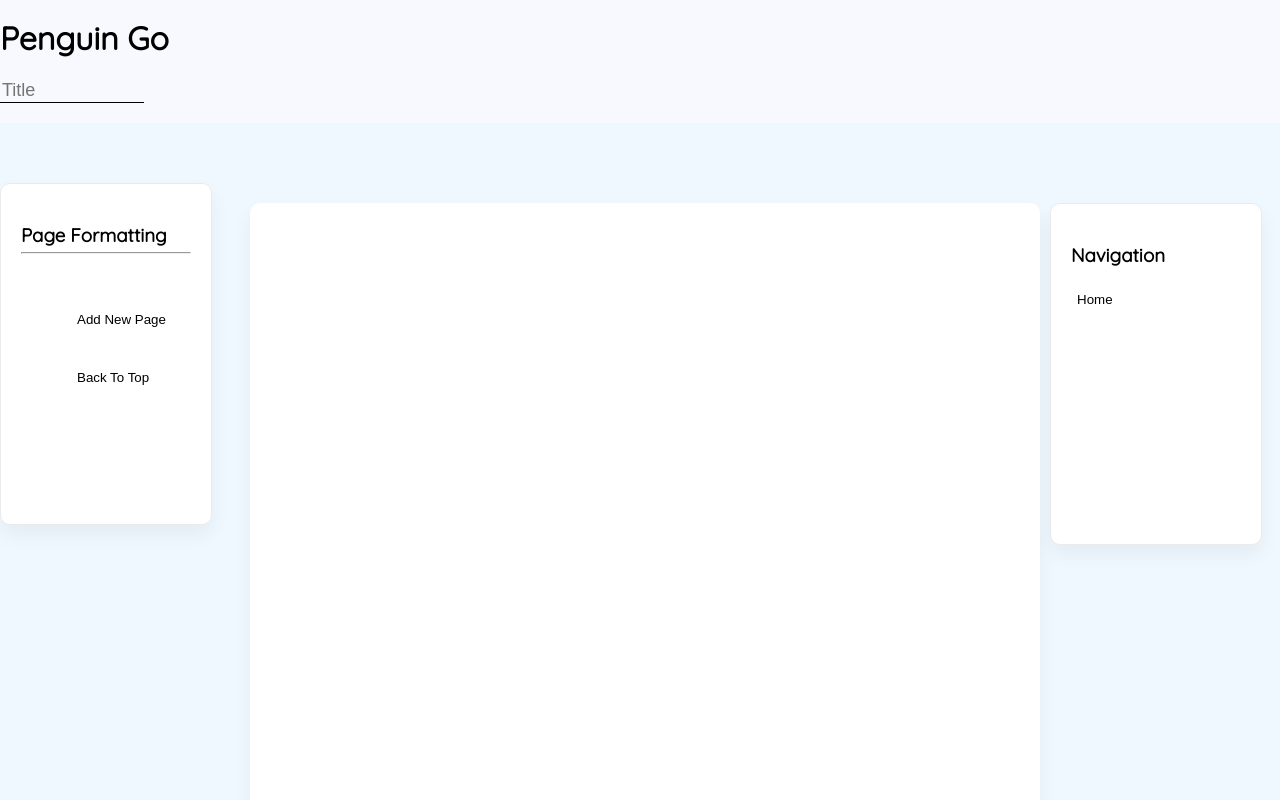
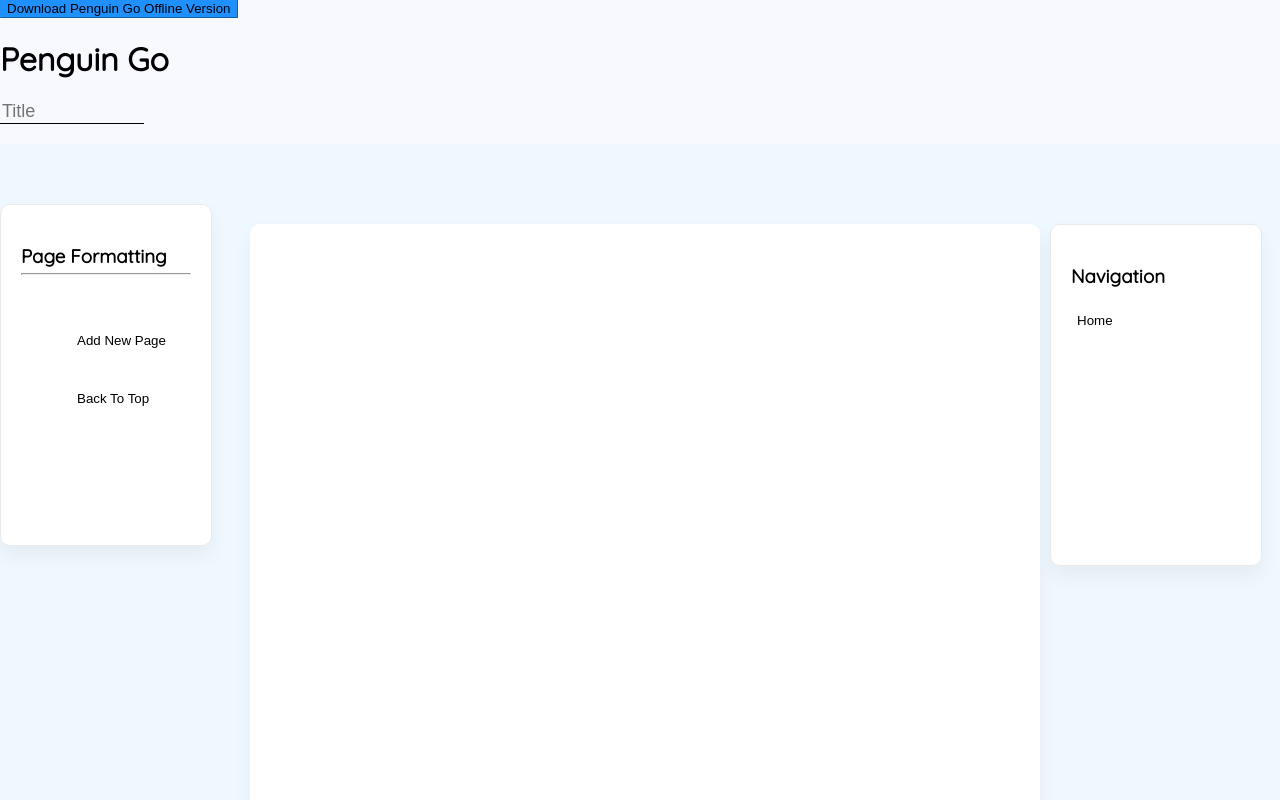
Before and after one commit to roboboyhot/penguingo, a plain HTML site: page textEditor.html in a window 1280 px wide. Shown: the top 800 px of the page. Drawn offline with Linux system fonts and the light colour scheme.

Commit message:
Update textEditor.html

```diff
--- a/textEditor.html
+++ b/textEditor.html
@@ -11,7 +11,7 @@
 <body style="background-color: aliceblue;">
 <div style="background-color: ghostwhite">
 <br>
-
+  <button style="background-color: dodgerblue; border-width: 1px; border-color: dodgerblue"><a href="Download Page.html">Download Penguin Go Offline Version<a></button>
 <h1 style="font-family: Quicksand;">Penguin Go</h1>
 <input type="text" style="font-size: 18px; width: 140px" placeholder="Title" class="title" id="title">
 
```
